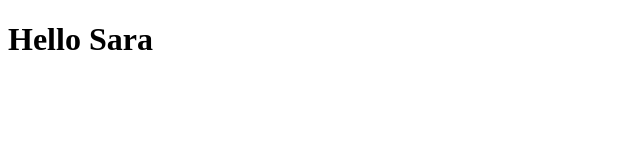
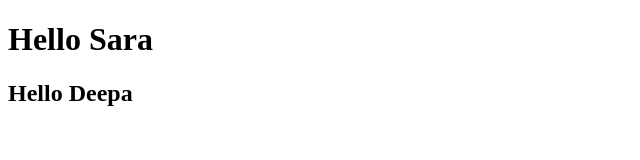
Before and after one commit to saraghale/testrepo, a plain HTML site: page index.html in a window 1280 px wide. Shown: the whole page, without its empty margins (0-640 px from the left). Drawn offline with Linux system fonts and the light colour scheme.

Commit message:
added deepa

```diff
--- a/index.html
+++ b/index.html
@@ -8,5 +8,6 @@
 </head>
 <body>
     <h1>Hello Sara</h1>
+    <h2>Hello Deepa</h2>
 </body>
 </html>
```
